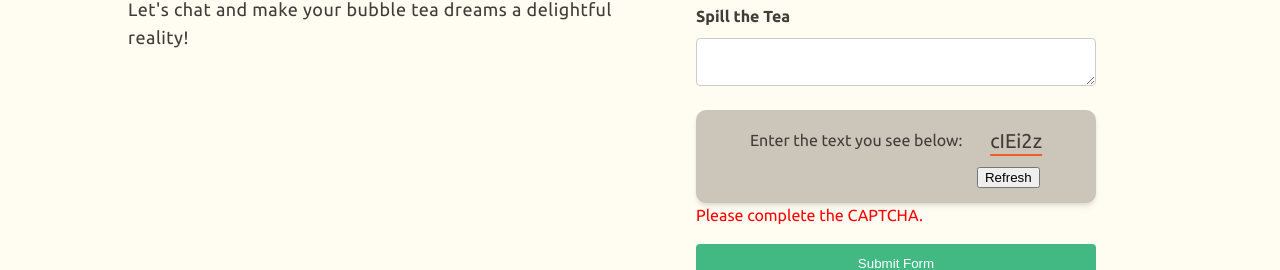
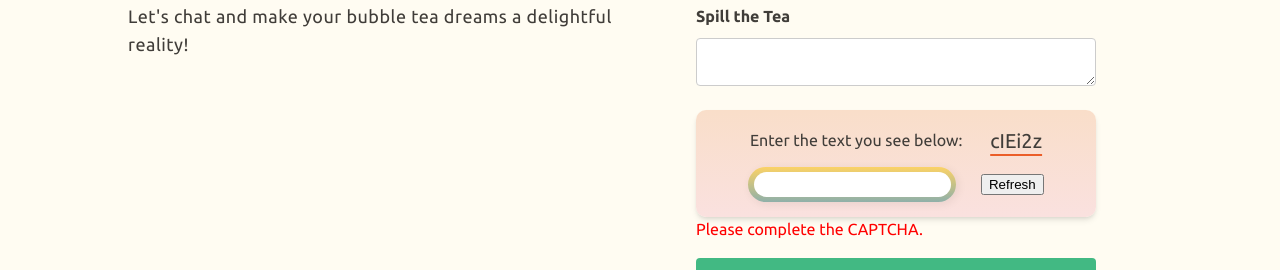
Before and after one commit to kibapika/ChaCha-BBT, a Vue app: page /contact in a window 1280 px wide. Shown: the part 602-872 px from the top of the page. Built offline with nearby package versions, Linux system fonts and the light colour scheme.

Commit message:
catchabox css

```diff
--- a/src/components/VueCaptcha.vue
+++ b/src/components/VueCaptcha.vue
@@ -6,34 +6,34 @@ export default {
       userInput: '',
       captchaMatch: false,
       showResult: false
-    };
+    }
   },
   mounted() {
-    this.refreshCaptcha();
+    this.refreshCaptcha()
   },
   methods: {
     refreshCaptcha() {
-      this.captcha = this.generateCaptcha();
-      this.userInput = '';
-      this.showResult = false;
-      this.captchaMatch = false;
-      this.$emit('captcha-validated', false);
+      this.captcha = this.generateCaptcha()
+      this.userInput = ''
+      this.showResult = false
+      this.captchaMatch = false
+      this.$emit('captcha-validated', false)
     },
     generateCaptcha() {
-      const chars = 'ABCDEFGHIJKLMNOPQRSTUVWXYZabcdefghijklmnopqrstuvwxyz0123456789';
-      let captcha = '';
+      const chars = 'ABCDEFGHIJKLMNOPQRSTUVWXYZabcdefghijklmnopqrstuvwxyz0123456789'
+      let captcha = ''
       for (let i = 0; i < 6; i++) {
-        captcha += chars.charAt(Math.floor(Math.random() * chars.length));
+        captcha += chars.charAt(Math.floor(Math.random() * chars.length))
       }
-      return captcha;
+      return captcha
     },
     checkCaptcha() {
-      this.captchaMatch = this.userInput.toLowerCase() === this.captcha.toLowerCase();
-      this.showResult = true;
-      this.$emit('captcha-validated', this.captchaMatch);
+      this.captchaMatch = this.userInput.toLowerCase() === this.captcha.toLowerCase()
+      this.showResult = true
+      this.$emit('captcha-validated', this.captchaMatch)
     }
   }
-};
+}
 </script>
 
 <template>
@@ -43,7 +43,9 @@ export default {
       <div class="captcha-box">{{ captcha }}</div>
     </section>
     <section class="captchaSec2">
-      <input type="text" id="captchaInput" v-model="userInput" @input="checkCaptcha" />
+      <div class="inputDiv">
+        <input type="text" id="captchaInput" v-model="userInput" @input="checkCaptcha" />
+      </div>
       <button type="button" @click="refreshCaptcha">Refresh</button>
     </section>
     <span v-if="showResult" class="captcha-result">{{
@@ -60,10 +62,10 @@ export default {
   padding-top: 15px;
   padding-bottom: 15px;
   border-radius: 10px;
-  background-color: #ccc5b9;
+  background: linear-gradient(to bottom, #f9dec9, #fae1df);
   box-shadow:
-  0 4px 6px -1px rgb(0 0 0 / 0.1),
-  0 2px 4px -2px rgb(0 0 0 / 0.1);
+    0 4px 6px -1px rgb(0 0 0 / 0.1),
+    0 2px 4px -2px rgb(0 0 0 / 0.1);
 }
 
 .captchaSec1 {
@@ -73,7 +75,6 @@ export default {
   align-items: center;
   justify-content: space-around;
   width: 80%;
-
 }
 
 .captcha-box {
@@ -91,10 +92,31 @@ export default {
   width: 80%;
 }
 
+.inputDiv {
+  width: 65%;
+  height: 35px;
+  display: flex;
+  align-items: center;
+  justify-content: center;
+  background: linear-gradient(to bottom, #fbd266, #8fb0a9);
+  border-radius: 30px;
+  overflow: hidden;
+  cursor: pointer;
+  box-shadow: 2px 2px 10px rgba(0, 0, 0, 0.075);
+}
+
 #captchaInput {
-  width: 60%;
-  background: none;
+  width: 95%;
+  height: 25px;
   border: none;
+  outline: none;
+  caret-color: #eb5e28;
+  background-color: rgb(255, 255, 255);
+  border-radius: 30px;
+  padding-left: 15px;
+  letter-spacing: 0.8px;
+  color: rgb(19, 19, 19);
+  font-size: 13.4px;
 }
 
 .captcha-result {
```
